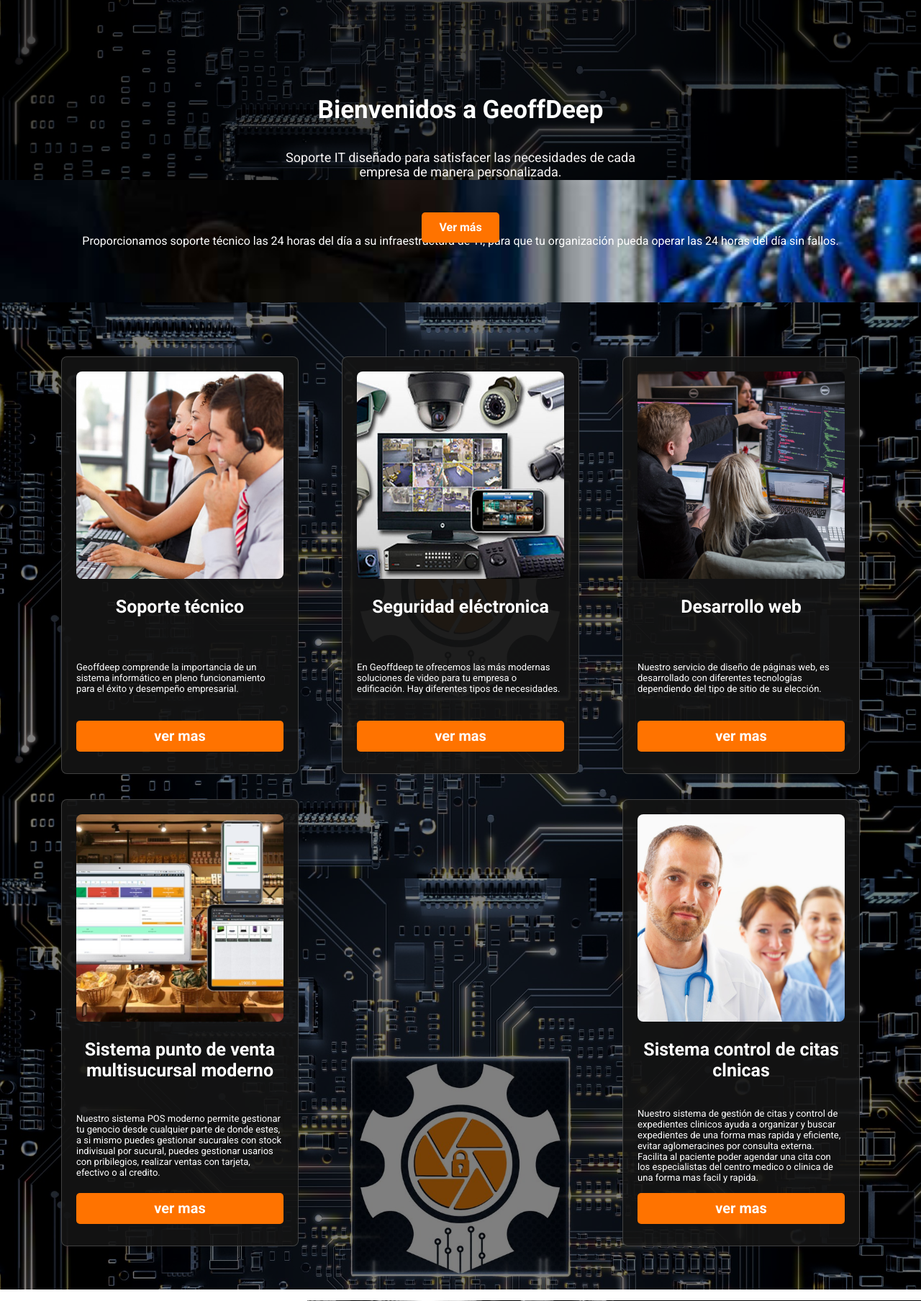
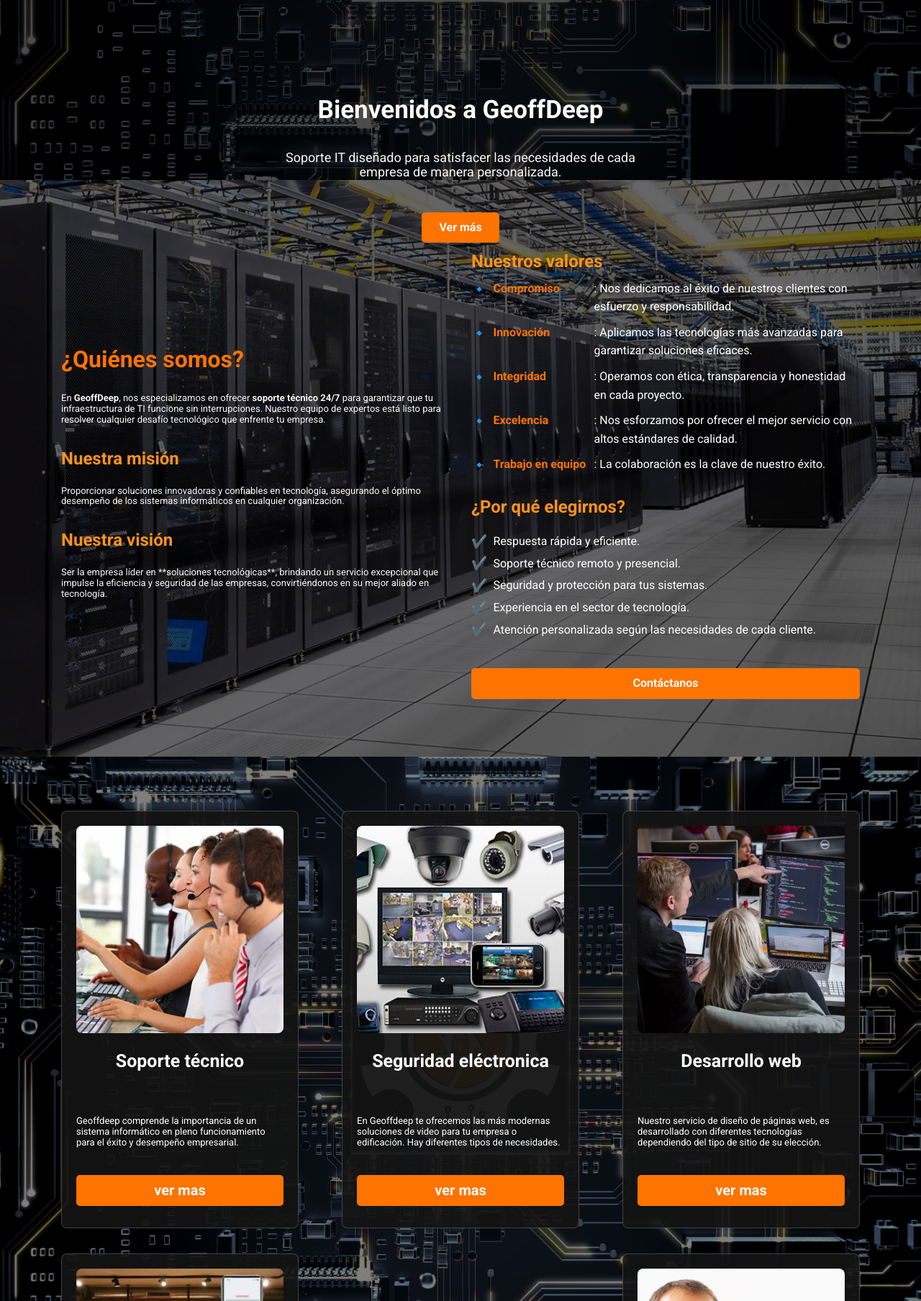
Before and after one commit to Geoffreey/www.cocacola.tld, a PHP site: page / in a window 1280 px wide. Shown: the part 550-2357 px from the top of the page at 72% size. Run offline with PHP 8.4, Linux system fonts and the light colour scheme; some libraries are stand-ins or nearby versions.

Commit message:
Se modifica seccion de notros y se agrega mas informacion y estilos

```diff
--- a/index.php
+++ b/index.php
@@ -41,12 +41,55 @@
     		</div>
 		</section>
 		<section id="nosotros" class="seccion">
-			<div class="container">
-				<p>
-				Proporcionamos soporte técnico las 24 horas del día a su infraestructura de TI, para que tu organización pueda operar las 24 horas del día sin fallos.
-			    </p>
-			</div>
-		</section>
+    <div class="container">
+        <div class="row">
+            <!-- Columna de Misión y Visión -->
+            <div class="columna columna-50 columna-mobile-100">
+                <h2>¿Quiénes somos?</h2>
+                <p>
+                    En <strong>GeoffDeep</strong>, nos especializamos en ofrecer <strong>soporte técnico 24/7</strong>
+                    para garantizar que tu infraestructura de TI funcione sin interrupciones. Nuestro equipo de expertos
+                    está listo para resolver cualquier desafío tecnológico que enfrente tu empresa.
+                </p>
+
+                <h3>Nuestra misión</h3>
+                <p>
+                    Proporcionar soluciones innovadoras y confiables en tecnología, asegurando el óptimo desempeño de
+                    los sistemas informáticos en cualquier organización.
+                </p>
+
+                <h3>Nuestra visión</h3>
+                <p>
+                    Ser la empresa líder en **soluciones tecnológicas**, brindando un servicio excepcional que impulse
+                    la eficiencia y seguridad de las empresas, convirtiéndonos en su mejor aliado en tecnología.
+                </p>
+            </div>
+
+            <!-- Columna de Valores y Por qué elegirnos -->
+            <div class="columna columna-50 columna-mobile-100">
+                <h3>Nuestros valores</h3>
+                <ul class="valores-lista">
+                    <li><strong>Compromiso</strong>: Nos dedicamos al éxito de nuestros clientes con esfuerzo y responsabilidad.</li>
+                    <li><strong>Innovación</strong>: Aplicamos las tecnologías más avanzadas para garantizar soluciones eficaces.</li>
+                    <li><strong>Integridad</strong>: Operamos con ética, transparencia y honestidad en cada proyecto.</li>
+                    <li><strong>Excelencia</strong>: Nos esforzamos por ofrecer el mejor servicio con altos estándares de calidad.</li>
+                    <li><strong>Trabajo en equipo</strong>: La colaboración es la clave de nuestro éxito.</li>
+                </ul>
+
+                <h3>¿Por qué elegirnos?</h3>
+                <ul class="por-que-lista">
+                    <li>Respuesta rápida y eficiente.</li>
+                    <li>Soporte técnico remoto y presencial.</li>
+                    <li>Seguridad y protección para tus sistemas.</li>
+                    <li>Experiencia en el sector de tecnología.</li>
+                    <li>Atención personalizada según las necesidades de cada cliente.</li>
+                </ul>
+
+                <a href="#contactenos" class="boton boton-rojo">Contáctanos</a>
+            </div>
+        </div>
+    </div>
+</section>
 		<section id="servicios" class="seccion">
 			<div class="container">
 			<div class="row">
--- a/style.css
+++ b/style.css
@@ -331,20 +331,127 @@ footer .redes a
     background-color: #ff941a;
 }
 
-#nosotros
-{
-	background-image: url(img/cableado.jpg);
-	background-size: cover;
-	color: white;
-	text-align: center;
+/* Sección Nosotros */
+#nosotros {
+    position: relative;
+    background: url("img/datacenter.webp") center/cover no-repeat fixed;
+    color: white;
+    text-align: left;
+    padding: 80px 0;
 }
 
-#nosotros p
-{
-	color: white;
-	text-align: center;
-	font-size: 16px;
-	/*/margin: 0;*/
+/* Capa oscura para mejorar legibilidad */
+#nosotros::before {
+    content: "";
+    position: absolute;
+    top: 0;
+    left: 0;
+    width: 100%;
+    height: 100%;
+    background: rgba(0, 0, 0, 0.6);
+    z-index: 0;
+}
+
+/* Asegurar que el contenido esté sobre la capa oscura */
+#nosotros .container {
+    position: relative;
+    z-index: 2;
+}
+
+/* Asegurar que las columnas se alineen correctamente */
+#nosotros .columna {
+    display: flex;
+    flex-direction: column;
+    justify-content: center;
+}
+
+/* Estilos de títulos */
+#nosotros h2 {
+    font-size: 32px;
+    margin-bottom: 15px;
+    color: #ff7300;
+}
+
+#nosotros h3 {
+    font-size: 24px;
+    margin-top: 20px;
+    margin-bottom: 10px;
+    color: #ff941a;
+}
+
+/* Listas de valores y por qué elegirnos */
+.valores-lista,
+.por-que-lista {
+    list-style: none;
+    padding: 0;
+}
+
+.valores-lista li,
+.por-que-lista li {
+    font-size: 16px;
+    margin-bottom: 10px;
+    display: flex;
+    align-items: center;
+    text-align: left;
+}
+
+.valores-lista li::before {
+    content: "🔹";
+    font-size: 18px;
+    margin-right: 8px;
+}
+
+.por-que-lista li::before {
+    content: "✔️";
+    font-size: 18px;
+    margin-right: 8px;
+}
+
+/* Botón de contacto */
+#nosotros .boton {
+    margin-top: 20px;
+    padding: 12px 24px;
+    font-size: 16px;
+    background-color: #ff7300;
+    border: none;
+    border-radius: 5px;
+    cursor: pointer;
+    transition: background 0.3s ease-in-out;
+    width: auto;
+    display: inline-block;
+}
+
+#nosotros .boton:hover {
+    background-color: #ff941a;
+}
+
+/* Estilos para la lista de valores */
+.valores-lista {
+    list-style: none; /* Elimina los estilos predeterminados */
+    padding: 0;
+    margin: 0;
+}
+
+.valores-lista li {
+    display: flex;
+    align-items: flex-start; /* Asegura que el texto se alinee bien */
+    font-size: 16px;
+    line-height: 1.6; /* Aumenta la legibilidad */
+    margin-bottom: 10px;
+    text-align: left; /* Evita la distorsión en móviles */
+}
+
+/* Ajustar el espaciado entre el título y la descripción */
+.valores-lista li strong {
+    min-width: 140px; /* Ajusta este valor según el espacio disponible */
+    display: inline-block; /* Mantiene los títulos alineados */
+    font-weight: bold;
+    color: #ff7300; /* Resalta los títulos */
+}
+
+/* Asegurar que el texto fluya correctamente */
+.valores-lista li span {
+    flex: 1; /* Permite que el texto ocupe todo el espacio disponible */
 }
 
 #servicios {
@@ -728,6 +835,30 @@ footer .redes a
 		line-height: 1.5; /* Mejora la legibilidad */
 	}
 
+	#nosotros {
+        text-align: center;
+        padding: 50px 20px;
+    }
+
+    #nosotros .columna {
+        width: 100%;
+        text-align: center;
+    }
+
+    .valores-lista,
+    .por-que-lista {
+        text-align: left;
+    }
+
+    .valores-lista li,
+    .por-que-lista li {
+        justify-content: center;
+    }
+
+    #nosotros .boton {
+        width: 100%;
+    }
+
 	#contactenos
 	{
 		padding: 0;
```
Also changed, not shown: img/datacenter.webp (added), img/ejecutivos.jpg (added), img/equipo-tecnico.webp (added).
